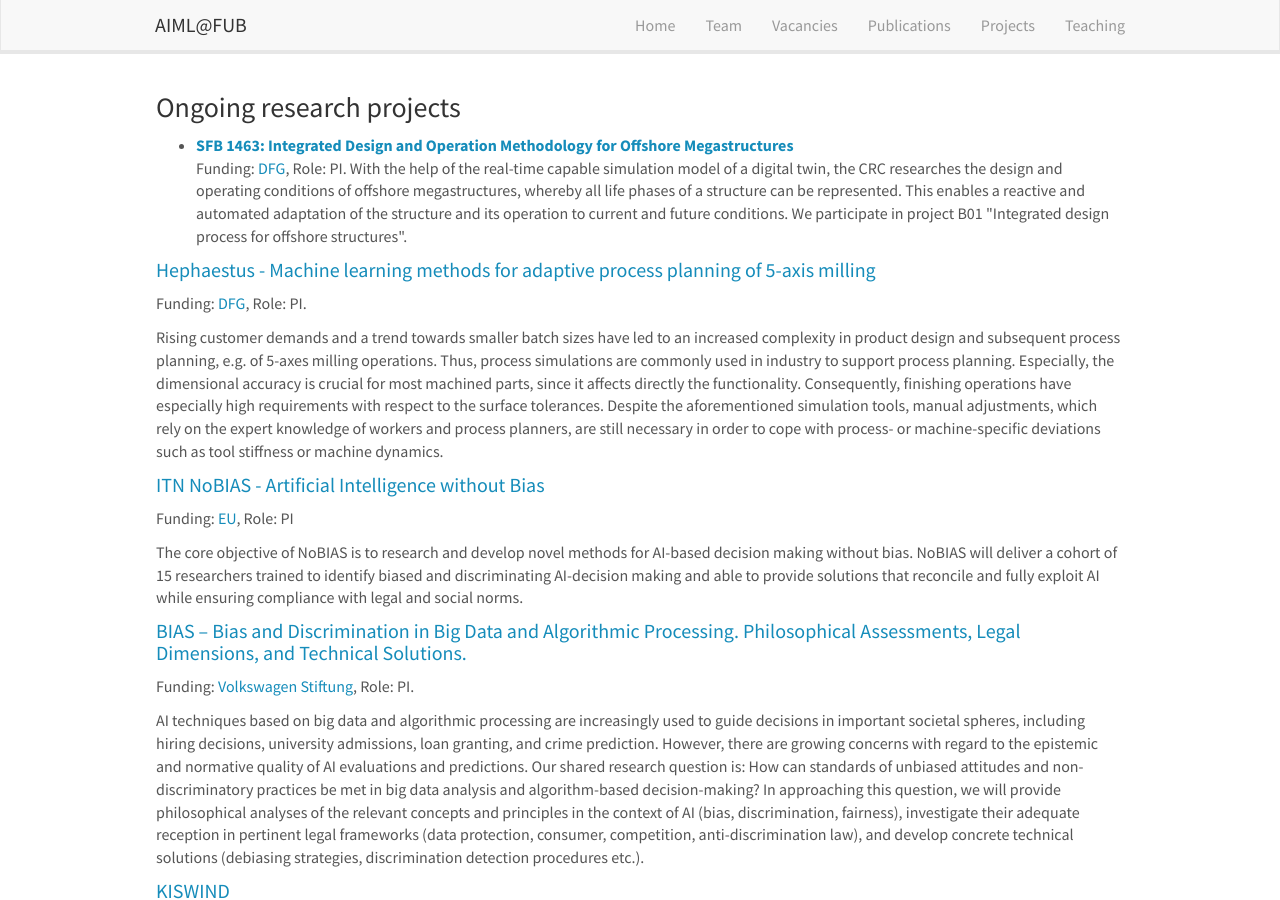
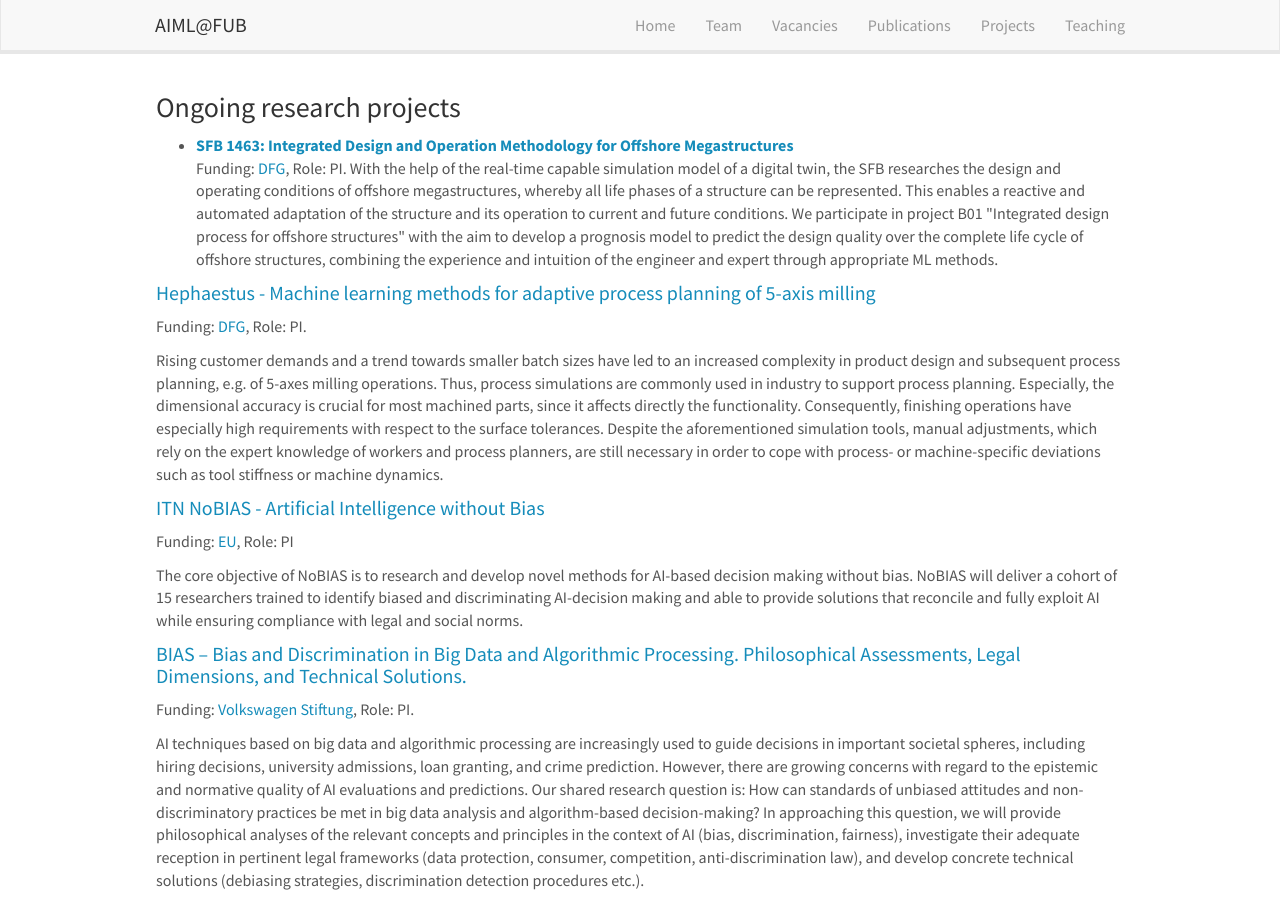
Before and after one commit to AIML-research/AIML-research.github.io, a Jekyll site: the page built from _pages/projects.md, in a window 1280 px wide and 900 px high. Built offline with Jekyll 4.4.1, drawn with Linux system fonts in a browser that asks for light colours; nearby versions of some CDN libraries.

Commit message:
Update projects.md

```diff
--- a/_pages/projects.md
+++ b/_pages/projects.md
@@ -11,9 +11,9 @@
   <li><b><a href = "{{ site.url }}{{ site.baseurl }}/projects/offshore">SFB 1463:  Integrated Design and Operation Methodology for Offshore Megastructures</a></b></li>
 Funding: <a href="[https://gepris.dfg.de/gepris/projekt/424298653](https://gepris.dfg.de/gepris/projekt/457016492)" target="_new">DFG</a>, Role: PI.
 
-With the help of the real-time capable simulation model of a digital twin, the CRC researches the design and operating conditions of offshore megastructures, whereby all life phases of a structure can be represented. This enables a reactive and automated adaptation of the structure and its operation to current and future conditions.
+With the help of the real-time capable simulation model of a digital twin, the SFB researches the design and operating conditions of offshore megastructures, whereby all life phases of a structure can be represented. This enables a reactive and automated adaptation of the structure and its operation to current and future conditions.
 
-We participate in project B01 "Integrated design process for offshore structures".
+We participate in project B01 "Integrated design process for offshore structures" with the aim to develop a prognosis model to predict the design quality over the complete life cycle of offshore structures, combining the experience and intuition of the engineer and expert through appropriate ML methods.
 </ul>
 
 #### <a href = "{{ site.url }}{{ site.baseurl }}/projects/hephaestus">Hephaestus - Machine learning methods for adaptive process planning of 5-axis milling</a>
```
